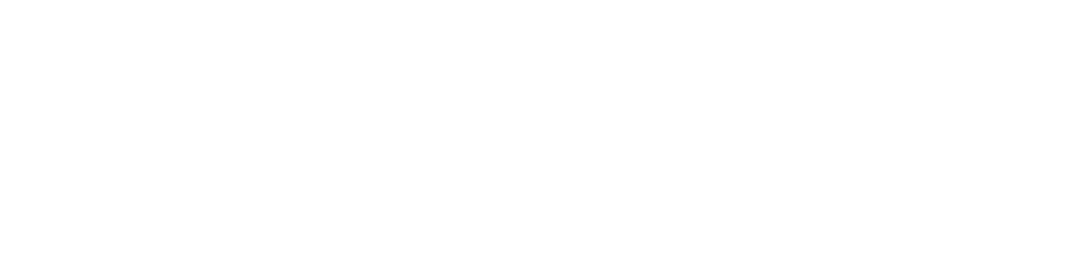
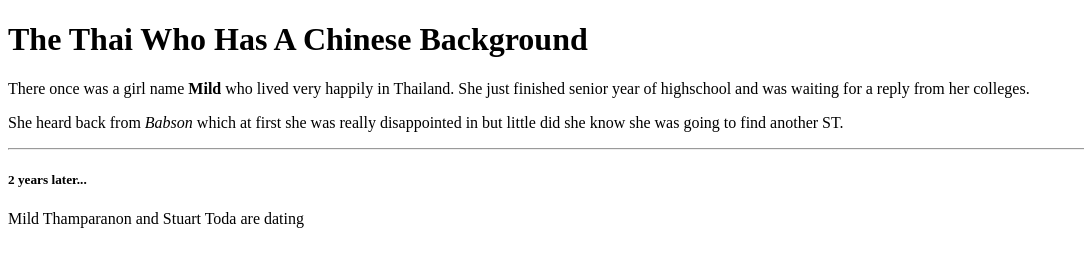
Before and after one commit to stuarttoda13/Web-tech-stu, a plain HTML site: page Classwork/template.htm in a window 1280 px wide. Shown: the whole page, without its empty margins (0-1084 px from the left). Drawn offline with Linux system fonts and the light colour scheme.

Commit message:
Practicing coding

```diff
--- a/Classwork/template.htm
+++ b/Classwork/template.htm
@@ -2,15 +2,21 @@
 <html>
 
 <head>
-        <meta charset="UTF-8">
-        <title>Web Technologies - </title>
+
+        <title>Mild's Page</title>
 
 </head>
 
 <body>
         <!-- Your HTML goes here -->
-        <h1></h1>
+        <h1>The Thai Who Has A Chinese Background</h1>
+        <p>There once was a girl name <b>Mild</b> who lived very happily in Thailand. She just finished senior year of highschool and was waiting for a reply from her colleges.</p>
+        <p> She heard back from <i>Babson</i> which at first she was really disappointed in but little did she know she was going to find another ST.</p>
+        <hr>
 
+        <h5>2 years later...</h5>
+
+        <p> Mild Thamparanon and Stuart Toda are dating</p>
 </body>
 
 </html>
```
